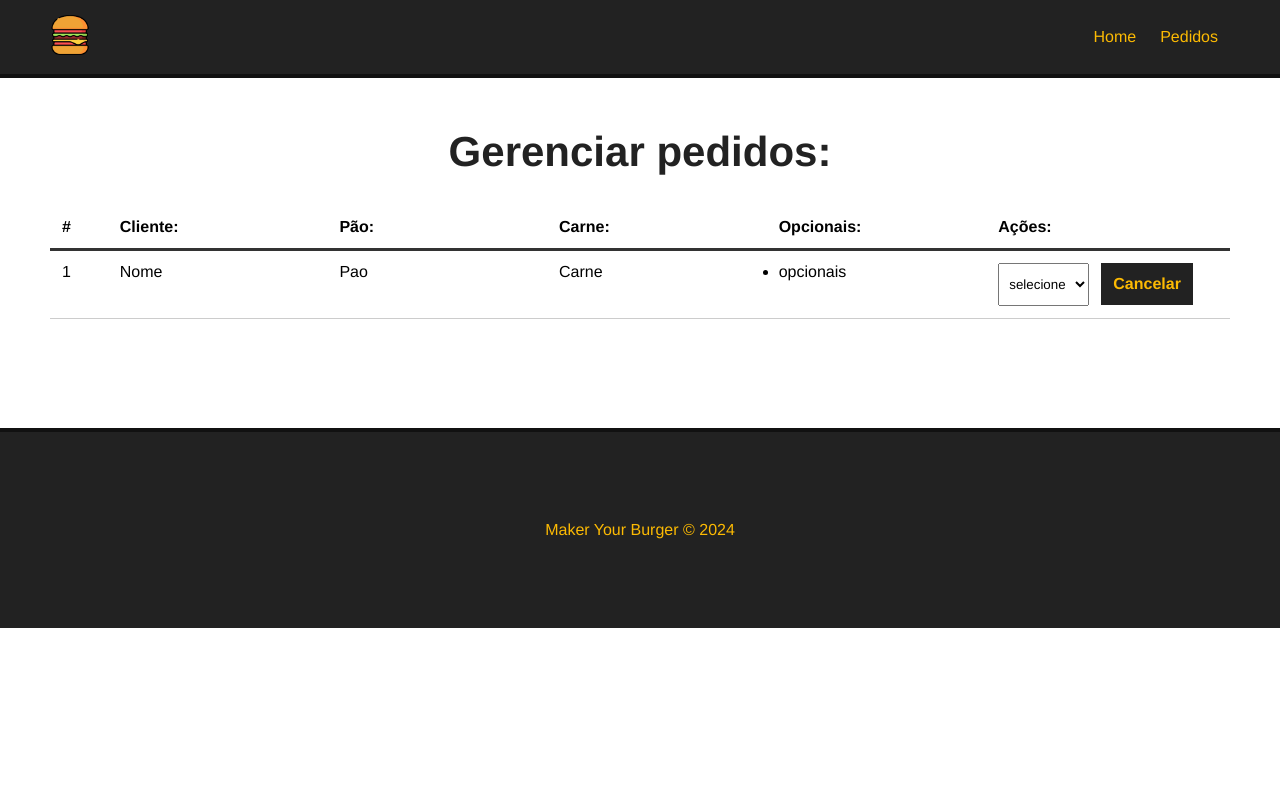
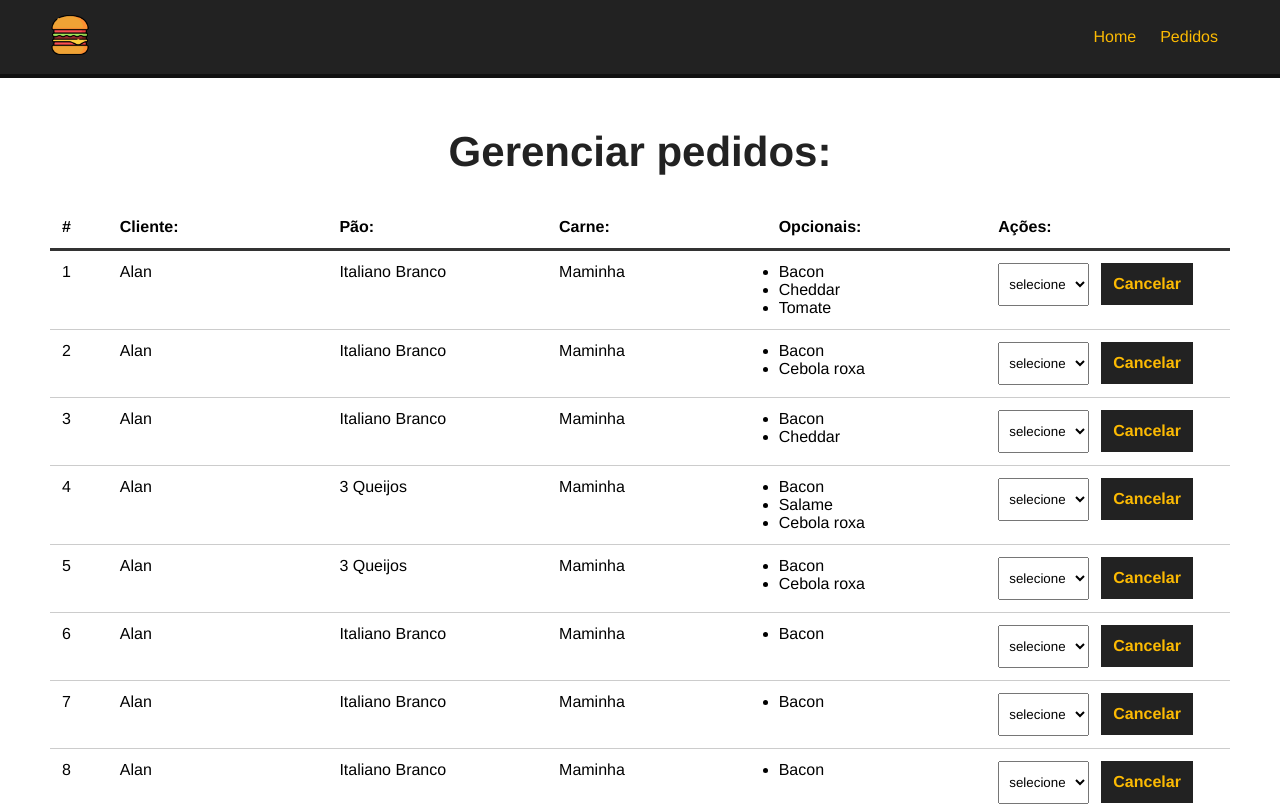
Before and after one commit to AlanGabHahn/make_burger, a Vue app: page /pedidos in a window 1280 px wide. Shown: the top 806 px of the page. Built offline with nearby package versions, Linux system fonts and the light colour scheme; data requests are answered from the project's data file.

Commit message:
Resgatando pedidos do banco

```diff
--- a/database/db.json
+++ b/database/db.json
@@ -79,11 +79,11 @@
   ],
   "burgers": [
     {
-      "id": "f2cc",
+      "id": "1",
       "nome": "Alan",
       "carne": "Maminha",
       "pao": "Italiano Branco",
-      "opicionais": [
+      "opcionais": [
         "Bacon",
         "Cheddar",
         "Tomate"
@@ -91,33 +91,33 @@
       "status": "Solicitato"
     },
     {
-      "id": "0d8a",
+      "id": "2",
       "nome": "Alan",
       "carne": "Maminha",
       "pao": "Italiano Branco",
-      "opicionais": [
+      "opcionais": [
         "Bacon",
         "Cebola roxa"
       ],
       "status": "Solicitato"
     },
     {
-      "id": "991a",
+      "id": "3",
       "nome": "Alan",
       "carne": "Maminha",
       "pao": "Italiano Branco",
-      "opicionais": [
+      "opcionais": [
         "Bacon",
         "Cheddar"
       ],
       "status": "Solicitato"
     },
     {
-      "id": "1ea8",
+      "id": "4",
       "nome": "Alan",
       "carne": "Maminha",
       "pao": "3 Queijos",
-      "opicionais": [
+      "opcionais": [
         "Bacon",
         "Salame",
         "Cebola roxa"
@@ -125,28 +125,18 @@
       "status": "Solicitato"
     },
     {
-      "id": "9a08",
+      "id": "5",
       "nome": "Alan",
       "carne": "Maminha",
       "pao": "3 Queijos",
-      "opicionais": [
+      "opcionais": [
         "Bacon",
         "Cebola roxa"
       ],
       "status": "Solicitato"
     },
     {
-      "id": "2b20",
-      "nome": "Alan",
-      "carne": "Maminha",
-      "pao": "Italiano Branco",
-      "opicionais": [
-        "Bacon"
-      ],
-      "status": "Solicitato"
-    },
-    {
-      "id": "16e4",
+      "id": "6",
       "nome": "Alan",
       "carne": "Maminha",
       "pao": "Italiano Branco",
@@ -156,7 +146,17 @@
       "status": "Solicitato"
     },
     {
-      "id": "c669",
+      "id": "7",
+      "nome": "Alan",
+      "carne": "Maminha",
+      "pao": "Italiano Branco",
+      "opcionais": [
+        "Bacon"
+      ],
+      "status": "Solicitato"
+    },
+    {
+      "id": "8",
       "nome": "Alan",
       "carne": "Maminha",
       "pao": "Italiano Branco",
--- a/src/components/Dashboard.vue
+++ b/src/components/Dashboard.vue
@@ -10,14 +10,16 @@
                 <div>Ações:</div>
             </div>
             <div id="burger-table-rows">
-                <div class="burger-table-row">
-                    <div class="order-number">1</div>
-                    <div>Nome</div>
-                    <div>Pao</div>
-                    <div>Carne</div>
+                <div class="burger-table-row" v-for="burger in burgers" :key="burger.id">
+                    <div class="order-number">{{  burger.id }}</div>
+                    <div>{{ burger.nome }}</div>
+                    <div>{{ burger.pao }}</div>
+                    <div>{{ burger.carne }}</div>
                     <div>
                         <ul>
-                            <li>opcionais</li>
+                            <li v-for="(opcional, index) in burger.opcionais" :key="index">
+                                {{ opcional }}
+                            </li>
                         </ul>
                     </div>
                     <div>
@@ -34,7 +36,25 @@
 
 <script>
 export default {
-    name: "Dashboard"
+    name: "Dashboard",
+    data() {
+        return {
+            burgers: null,
+            burger_id: null,
+            status: []
+        }
+    },
+    methods: {
+        async getPedidos() {
+            const req = await fetch("http://localhost:3000/burgers");
+            const data = await req.json();
+            this.burgers = data;
+
+        }
+    },
+    mounted() {
+        this.getPedidos();
+    },
 }
 </script>
 
@@ -82,7 +102,7 @@
         cursor: pointer;
         transition: .5s;
     }
-    .delete-btn:houver {
+    .delete-btn:hover {
         background-color: transparent;
         color: #222;
     }
```
